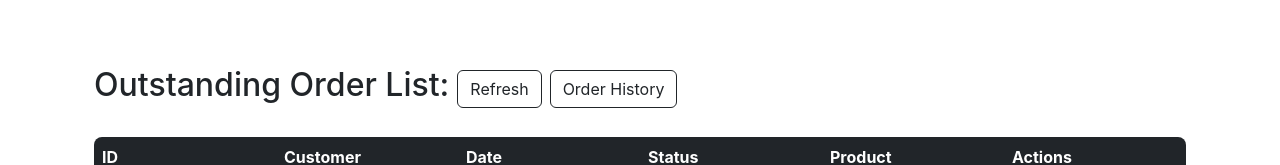
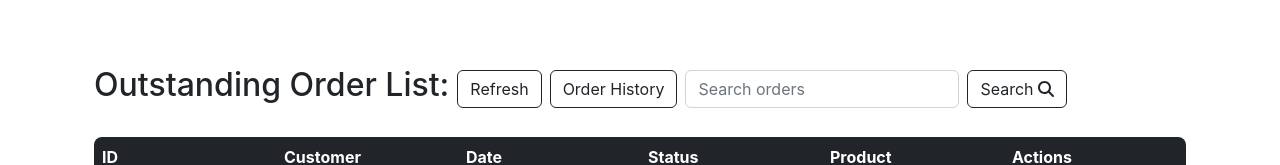
Before and after one commit to GDipSA54Team3/live-selling-app-frontend, a React (Create React App) app: page /mystore in a window 1280 px wide. Shown: the part 356-521 px from the top of the page. Built offline with nearby package versions, Linux system fonts and the light colour scheme; no server answers; sample sign-in values are in the browser's storage.

Commit message:
added search bar and updated ordersdataservice

```diff
--- a/src/Services/OrderDataService.js
+++ b/src/Services/OrderDataService.js
@@ -23,6 +23,10 @@ class OrderDataService {
     updateOrderStatus(orderid, status) {
         return axios.put(ORDER_API_BASE_URL + "/updateorderstatus/" + orderid + "/" + status);
     }
+
+    searchOrder(search, id){
+        return axios.put(ORDER_API_BASE_URL + "/searchorder/" + id, search);
+    }
 }
 
 export default new OrderDataService();
--- a/src/component/MyStore.js
+++ b/src/component/MyStore.js
@@ -5,7 +5,7 @@ import OrderDataService from '../Services/OrderDataService';
 import UserDataService from '../Services/UserDataService';
 import { withRouter } from './withRouter';
 import { Card, InputGroup, FormControl, Button } from "react-bootstrap";
-import { faStepBackward, faStepForward, faBackwardFast, faForwardFast } from "@fortawesome/free-solid-svg-icons";
+import { faStepBackward, faStepForward, faBackwardFast, faForwardFast, faMagnifyingGlass } from "@fortawesome/free-solid-svg-icons";
 import { FontAwesomeIcon } from '@fortawesome/react-fontawesome';
 
 
@@ -16,6 +16,9 @@ class MyStore extends Component {
         this.editStream = this.editStream.bind(this);
         this.getOrderList = this.getOrderList.bind(this);
         this.updateOrderStatus = this.updateOrderStatus.bind(this);
+        this.onChangeSearch = this.onChangeSearch.bind(this);
+        this.searchOrder = this.searchOrder.bind(this);
+
 
         this.state = {
             currentUser: {
@@ -26,7 +29,8 @@ class MyStore extends Component {
             streams: [],
             orders: [],
             currentPage: 1,
-            itemsPerPage: 5
+            itemsPerPage: 5,
+            search:""
         }
 
     }
@@ -128,6 +132,28 @@ class MyStore extends Component {
         })
     };
 
+  onChangeSearch(e) {
+        this.setState({
+            search: e.target.value
+        });
+    }
+
+    searchOrder() {
+        var data = {
+            search: this.state.search,
+        };
+        OrderDataService.searchOrder(data, this.state.currentUser.id).then(response => {
+            if (response.status === 200) {
+                this.setState({
+                    orders: response.data,
+                });
+            }
+        }).catch(e => {
+            console.log(e);
+        });
+    }
+
+
     render() {
         const { orders, currentPage, itemsPerPage } = this.state;
         const lastIndex = currentPage * itemsPerPage;
@@ -188,6 +214,19 @@ class MyStore extends Component {
                         <h2 id="outstanding_orders">Outstanding Order List:</h2>
                         <button onClick={() => this.getOrderList(this.state.currentUser.id)} className="btn btn-outline-dark">Refresh</button>
                         <button onClick={() => this.props.navigate('/vieworderhistory')} className="btn btn-outline-dark">Order History</button>
+                        <div className="form-group">
+                                <input
+                                    type="text"
+                                    className="form-control"
+                                    id="search"
+                                    required
+                                    value={this.state.search}
+                                    placeholder= "Search orders"
+                                    onChange={this.onChangeSearch}
+                                    name="search"
+                                />
+                            </div>
+                            <button onClick={this.searchOrder} className="btn btn-outline-dark">Search <FontAwesomeIcon icon={faMagnifyingGlass}/></button>
                     </Stack>
                     <br />
                     <table className="table table-striped table-hover" style={{ tableLayout: 'fixed', borderRadius: '8px', overflow: 'hidden' }}>
```
